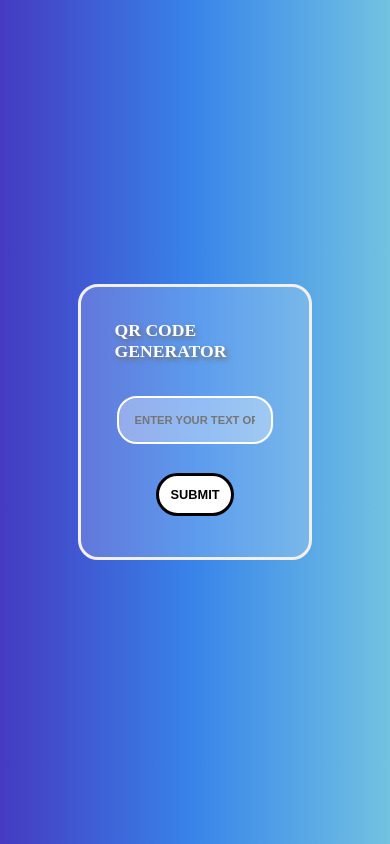
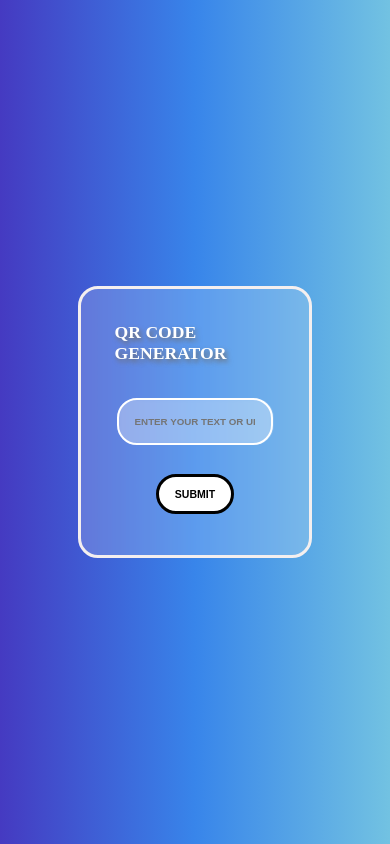
Before and after one commit to PranavHendre02/Javascript_Project, a plain HTML site: page QR code genrator/index.html in a window 390 px wide. Drawn offline with Linux system fonts and the light colour scheme.

Commit message:
added some css in media query

```diff
--- a/QR code genrator/style.css
+++ b/QR code genrator/style.css
@@ -107,11 +107,15 @@ button:hover {
     }
 
     .container input {
-        font-size: .7rem;
+        font-size: 2.5vmin;
+        display: flex;
+        justify-content: center;
     }
 
     .container button {
-        font-size: .8rem;
+        display: flex;
+        justify-content: center;
+        font-size: 2.7vmin;
     }
 
     .window {
```
